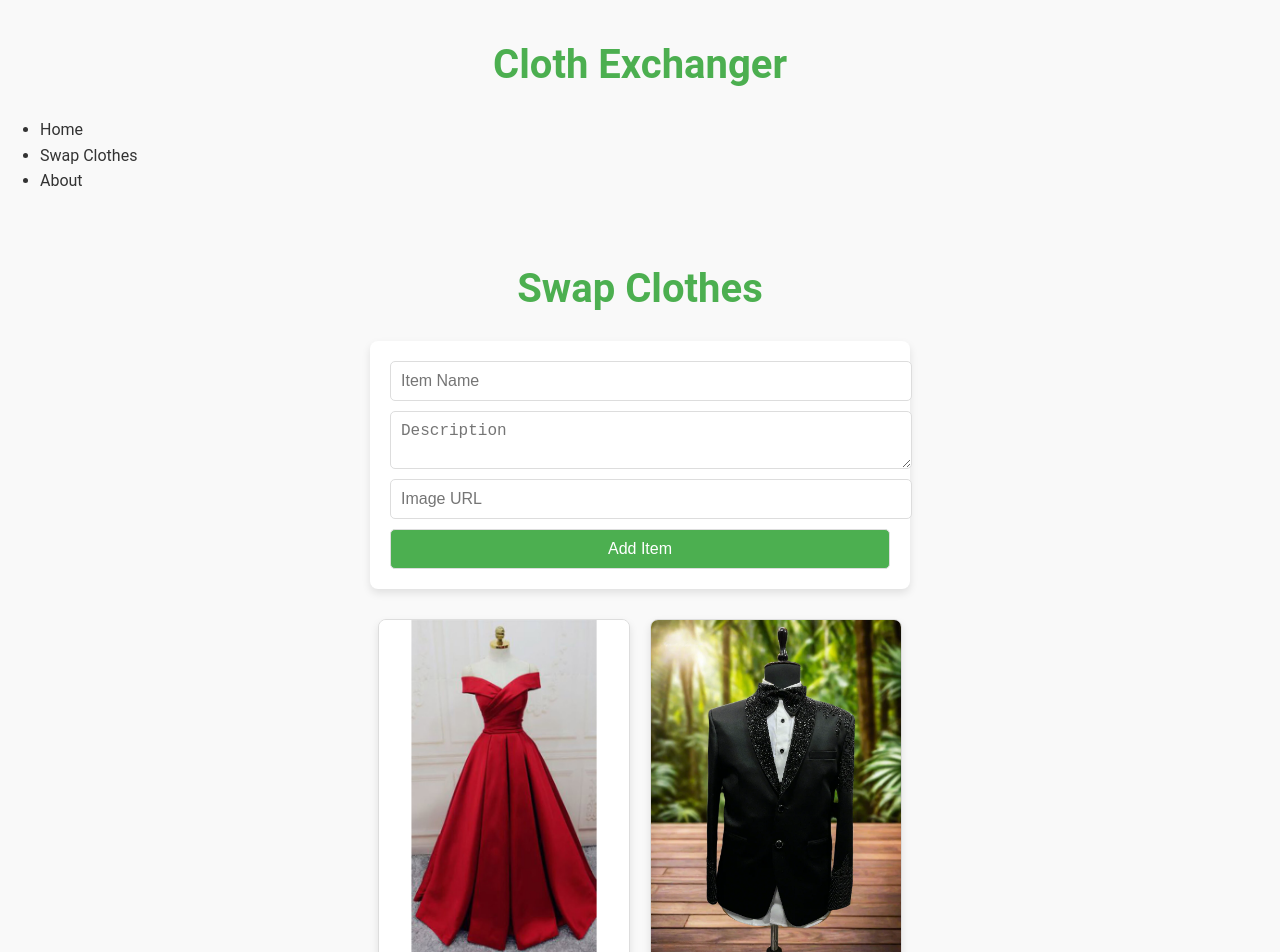
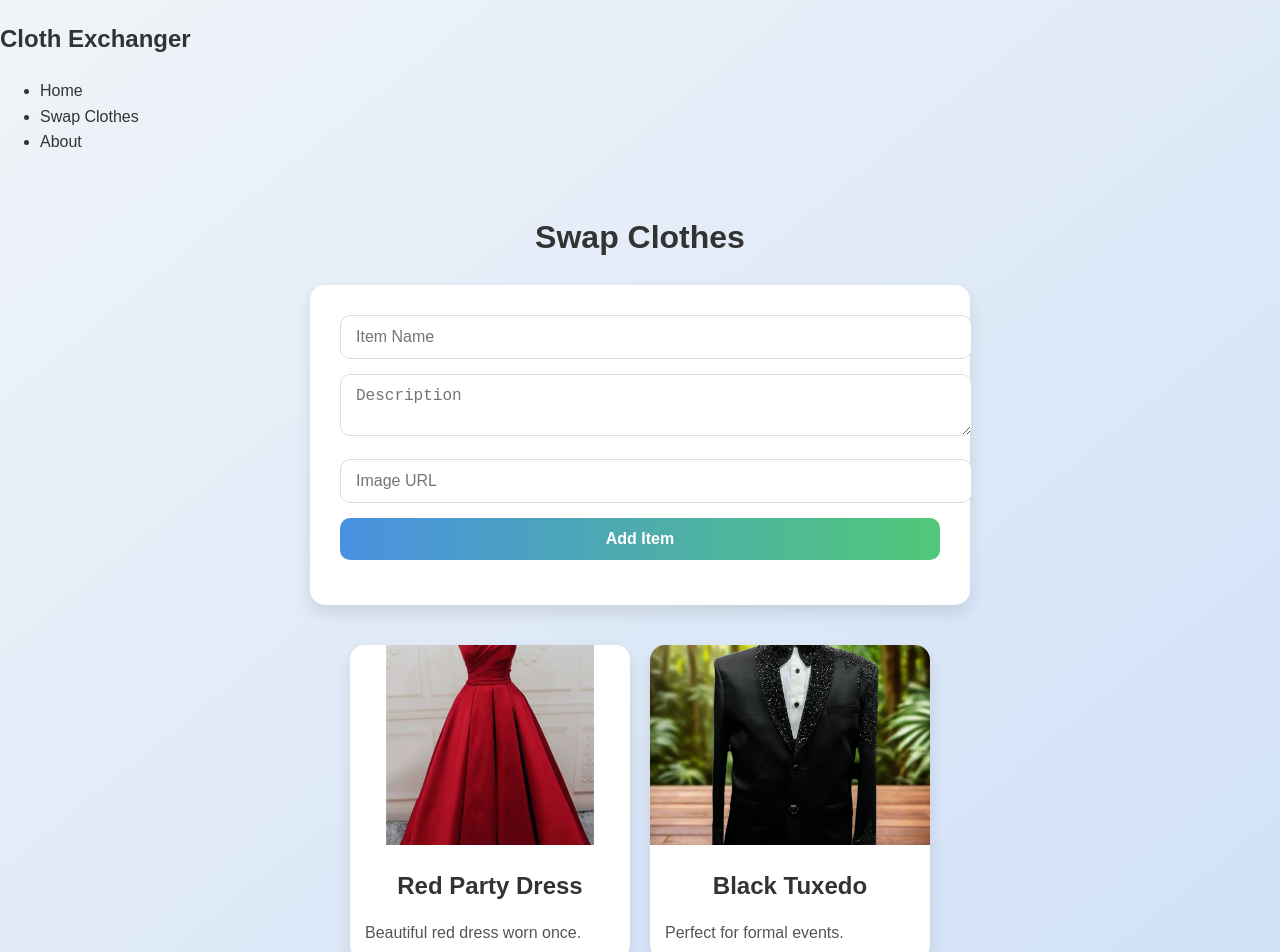
Before and after one commit to pranaymakkena/clothexchanger, a React (Create React App) app: page /swap in a window 1280 px wide. Shown: the top 952 px of the page. Built offline with nearby package versions, Linux system fonts and the light colour scheme.

Commit message:
Update style.css

```diff
--- a/public/style.css
+++ b/public/style.css
@@ -1,18 +1,12 @@
 /* General Styles */
 body {
-  font-family: 'Roboto', sans-serif;
+  font-family: 'Poppins', sans-serif;
   margin: 0;
   padding: 0;
-  background-color: #f9f9f9;
+  background: linear-gradient(to bottom right, #f0f4f8, #cfe0f8);
   color: #333;
   line-height: 1.6;
-}
-
-h1 {
-  font-size: 2.5rem;
-  color: #4caf50;
-  margin-bottom: 20px;
-  text-align: center;
+  overflow-x: hidden;
 }
 
 a {
@@ -20,50 +14,157 @@ a {
   color: inherit;
 }
 
+/* Navbar Styles */
+.navbar {
+  display: flex;
+  justify-content: space-between;
+  align-items: center;
+  padding: 15px 30px;
+  background: #4a90e2;
+  color: #fff;
+  box-shadow: 0 4px 8px rgba(0, 0, 0, 0.1);
+}
+
+.navbar .logo {
+  font-size: 1.8rem;
+  font-weight: bold;
+  text-transform: uppercase;
+}
+
+.navbar .nav-links {
+  display: flex;
+  gap: 20px;
+}
+
+.navbar .nav-links a {
+  color: #fff;
+  font-size: 1.1rem;
+  text-transform: capitalize;
+  transition: color 0.3s ease;
+}
+
+.navbar .nav-links a:hover {
+  color: #50c878;
+}
+
+/* Home Page Styles */
+.home {
+  text-align: center;
+  padding: 50px;
+}
+
+.home h1 {
+  font-size: 3rem;
+  color: #4a90e2;
+  margin-bottom: 20px;
+}
+
+.home p {
+  font-size: 1.2rem;
+  color: #555;
+  line-height: 1.6;
+  margin-bottom: 30px;
+}
+
+.home .btn {
+  padding: 15px 25px;
+  background: #4a90e2;
+  color: #fff;
+  border: none;
+  border-radius: 25px;
+  font-size: 1.1rem;
+  cursor: pointer;
+  transition: background-color 0.3s ease;
+}
+
+.home .btn:hover {
+  background: #50c878;
+}
+
+/* About Page Styles */
+.about {
+  padding: 50px 20px;
+  text-align: center;
+  background-color: #f7f7f7;
+}
+
+.about h2 {
+  font-size: 2.5rem;
+  color: #4a90e2;
+  margin-bottom: 20px;
+}
+
+.about p {
+  font-size: 1.1rem;
+  color: #555;
+  line-height: 1.6;
+  margin-bottom: 30px;
+}
+
+.about .btn {
+  padding: 12px 20px;
+  background: #4a90e2;
+  color: #fff;
+  border: none;
+  border-radius: 25px;
+  font-size: 1.1rem;
+  cursor: pointer;
+  transition: background-color 0.3s ease;
+}
+
+.about .btn:hover {
+  background: #50c878;
+}
+
 /* Swap Page Styles */
 .swap {
   padding: 20px;
   max-width: 1200px;
   margin: 0 auto;
+  text-align: center;
 }
 
 .swap-form {
-  display: flex;
-  flex-direction: column;
-  gap: 10px;
-  max-width: 500px;
+  background: #ffffff;
+  padding: 30px;
+  border-radius: 15px;
+  box-shadow: 0 8px 16px rgba(0, 0, 0, 0.1);
   margin: 20px auto;
-  padding: 20px;
-  background-color: #ffffff;
-  border-radius: 8px;
-  box-shadow: 0 4px 8px rgba(0, 0, 0, 0.1);
+  max-width: 600px;
+  animation: fadeIn 1s ease-in-out;
 }
 
 .swap-form input,
 .swap-form textarea,
 .swap-form button {
   width: 100%;
-  padding: 10px;
+  padding: 12px 15px;
   font-size: 1rem;
   border: 1px solid #ddd;
-  border-radius: 5px;
+  border-radius: 10px;
+  margin-bottom: 15px;
   outline: none;
+  transition: all 0.3s ease;
 }
 
 .swap-form input:focus,
 .swap-form textarea:focus {
-  border-color: #4caf50;
+  border-color: #4a90e2;
+  box-shadow: 0 0 5px rgba(74, 144, 226, 0.5);
 }
 
 .swap-form button {
-  background-color: #4caf50;
+  background: linear-gradient(to right, #4a90e2, #50c878);
   color: #fff;
+  font-weight: bold;
   cursor: pointer;
-  transition: background-color 0.3s;
+  border: none;
+  transition: transform 0.3s ease, background-color 0.3s ease;
 }
 
 .swap-form button:hover {
-  background-color: #45a049;
+  background: linear-gradient(to right, #50c878, #4a90e2);
+  transform: translateY(-3px);
 }
 
 /* Item List Styles */
@@ -72,55 +173,78 @@ a {
   flex-wrap: wrap;
   gap: 20px;
   justify-content: center;
-  margin-top: 30px;
+  margin-top: 40px;
 }
 
 /* Item Card Styles */
 .item-card {
-  background-color: #ffffff;
-  border: 1px solid #ddd;
-  border-radius: 8px;
+  background: #ffffff;
+  border-radius: 15px;
   overflow: hidden;
-  width: 250px;
-  box-shadow: 0 4px 8px rgba(0, 0, 0, 0.1);
-  transition: transform 0.2s;
+  width: 280px;
+  box-shadow: 0 8px 16px rgba(0, 0, 0, 0.1);
+  transition: transform 0.3s ease, box-shadow 0.3s ease;
 }
 
 .item-card:hover {
-  transform: translateY(-5px);
+  transform: translateY(-8px);
+  box-shadow: 0 12px 24px rgba(0, 0, 0, 0.15);
 }
 
 .item-card img {
   width: 100%;
-  height: auto;
+  height: 200px;
+  object-fit: cover;
 }
 
 .item-card h3 {
-  font-size: 1.2rem;
+  font-size: 1.5rem;
   color: #333;
-  margin: 10px 15px 5px;
+  margin: 15px;
+  text-transform: capitalize;
 }
 
 .item-card p {
-  font-size: 0.9rem;
+  font-size: 1rem;
   color: #555;
-  margin: 5px 15px 15px;
-  line-height: 1.4;
+  margin: 0 15px 15px;
+  line-height: 1.5;
   text-align: justify;
+}
+
+/* Animations */
+@keyframes fadeIn {
+  from {
+    opacity: 0;
+    transform: translateY(-20px);
+  }
+  to {
+    opacity: 1;
+    transform: translateY(0);
+  }
 }
 
 /* Responsive Design */
 @media (max-width: 768px) {
-  .item-list {
-    flex-direction: column;
-    align-items: center;
+  h1, .home h1 {
+    font-size: 2rem;
+  }
+
+  .navbar .nav-links {
+    display: block;
+    text-align: center;
+    gap: 10px;
+  }
+
+  .navbar .nav-links a {
+    font-size: 1.2rem;
+  }
+
+  .item-card {
+    width: 90%;
   }
 
   .swap-form {
     width: 90%;
   }
-
-  .item-card {
-    width: 90%;
-  }
 }
```
